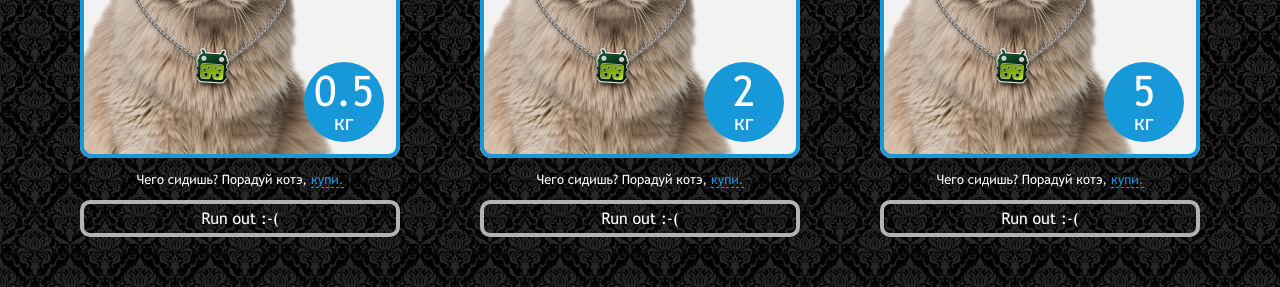
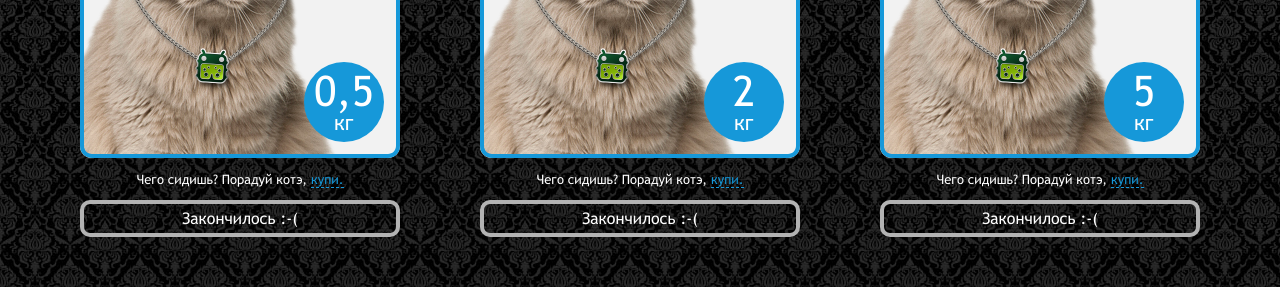
Before and after one commit to Legat14/test-task_cat-food, a React (Create React App) app: page / in a window 1280 px wide. Shown: the part 502-789 px from the top of the page. Built offline with nearby package versions, Linux system fonts and the light colour scheme.

Commit message:
feat: add run out function and styles

```diff
--- a/src/Page.tsx
+++ b/src/Page.tsx
@@ -10,7 +10,7 @@ function Page(): JSX.Element {
 
         <div className='page__cards-container'>
 
-          {cardData.map((data) => <Card {...data} />)}
+          {cardData.map((data, index) => <Card key={index} {...data} />)}
 
         </div>
       </section>
--- a/src/components/Card.tsx
+++ b/src/components/Card.tsx
@@ -9,36 +9,58 @@ export default function Card(props: CardData) {
   const [color, setColor] = useState<Colors>(Colors.DEFAULT);
   const [slogan, setSlogan] = useState<string>(sloganData.default);
   const [isSelected, setIsSelected] = useState<boolean>(false);
+  const [isRunOut, setIsRunOut] = useState<boolean>(false);
 
   useEffect(() => {
     handleMoseLeave();
-  }, [isSelected]);
+  }, [isSelected, isRunOut]);
 
   function handleMoseEnter() {
+    if (!isRunOut) {
       if (isSelected) {
         setColor(Colors.SELECTEDHOVER);
         setSlogan(sloganData.cancel);
       } else {
         setColor(Colors.DEFAULTHOVER);
       }
+    } else {
+      setColor(Colors.DISABLED);
+    }
   }
 
   function handleMoseLeave() {
+    if (!isRunOut) {
       if (isSelected) {
         setColor(Colors.SELECTED);
         setSlogan(sloganData.default);
       } else {
         setColor(Colors.DEFAULT);
       }
+    } else {
+      setColor(Colors.DISABLED);
+    }
   }
 
   function handleClick() {
+    if (!isRunOut) {
       setIsSelected(!isSelected);
       setSlogan(sloganData.default);
+    } else {
+      setColor(Colors.DISABLED);
+    }
+  }
+
+  function handleRunOutClick() {
+    setIsRunOut(!isRunOut);
+    if (isRunOut) {
+      setColor(Colors.DISABLED);
+    } else {
+      setColor(Colors.DEFAULT);
+    }
   }
 
   return (
-    <div className='page__card'>
+    <div className={isRunOut ? 'page__card page__card_run-out' : 'page__card'}>
       <div
         className='card__blank'
         onMouseEnter={handleMoseEnter}
@@ -53,21 +75,25 @@ export default function Card(props: CardData) {
           <h2>Нямушка</h2>
           <h3>{props.taste}</h3>
           <ul>
-            {props.includes.map((include) => <li>{include({})}</li>)}
+            {props.includes.map((include, index) => <li key={index}>{include({})}</li>)}
           </ul>
         </div>
         <div className="card__weight" style={{backgroundColor: color}}>
-          <p className="weight__number">{props.weight}</p>
+          <p className="weight__number">{props.weight.toString().replace('.', ',')}</p>
           <p className="weight__unit">кг</p>
         </div>
       </div>
-      {isSelected ? <p className='card__buy'>{props.bought}</p> : <Buy
+      {isRunOut ? <p className='card__buy'>{props.runOut}</p> :
+        (
+          isSelected ? <p className='card__buy'>{props.bought}</p> : <Buy
             color={color}
             handleMoseEnter={handleMoseEnter}
             handleMoseLeave={handleMoseLeave}
             handleClick={handleClick}
-      />}
-      <button className='card__run-out-btn'>Run out :-(</button>
+          />
+        )
+      }
+      <button className='card__run-out-btn' onClick={handleRunOutClick}>Закончилось :-(</button>
     </div>
   )
 }
--- a/src/styles/general/_vars.scss
+++ b/src/styles/general/_vars.scss
@@ -4,6 +4,7 @@ $tertyary-font-color: #666666;
 
 $active-color: #d91667;
 $deactive-color: #b3b3b3;
+$deactive-buy-color: #ffff66;
 
 $btn-border: 4px solid $deactive-color;
 $btn-border-active: 4px solid $active-color;
--- a/src/styles/pages/_page.scss
+++ b/src/styles/pages/_page.scss
@@ -185,3 +185,22 @@
   transform: scale(95%);
   border: $btn-border-active;
 }
+
+.page__card_run-out {
+
+  h2,
+  h3,
+  li,
+  .card__slogan {
+    color: $deactive-color;
+    opacity: 50%;
+  }
+
+  .card__buy {
+    color: $deactive-buy-color;
+  }
+
+  .card__img {
+    opacity: 50%;
+  }
+}
--- a/src/types.ts
+++ b/src/types.ts
@@ -3,6 +3,7 @@ export enum Colors {
   DEFAULTHOVER = '#2ea8e6',
   SELECTED = '#d91667',
   SELECTEDHOVER = '#e52e7a',
+  DISABLED = '#b3b3b3',
 }
 
 export interface CardData {
```
Lines whose indentation alone changed are shown as unchanged.
